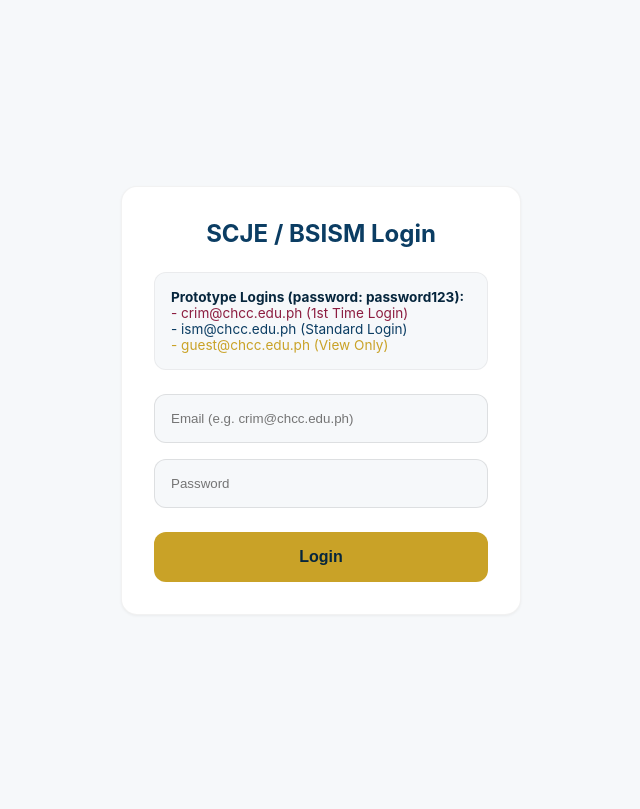
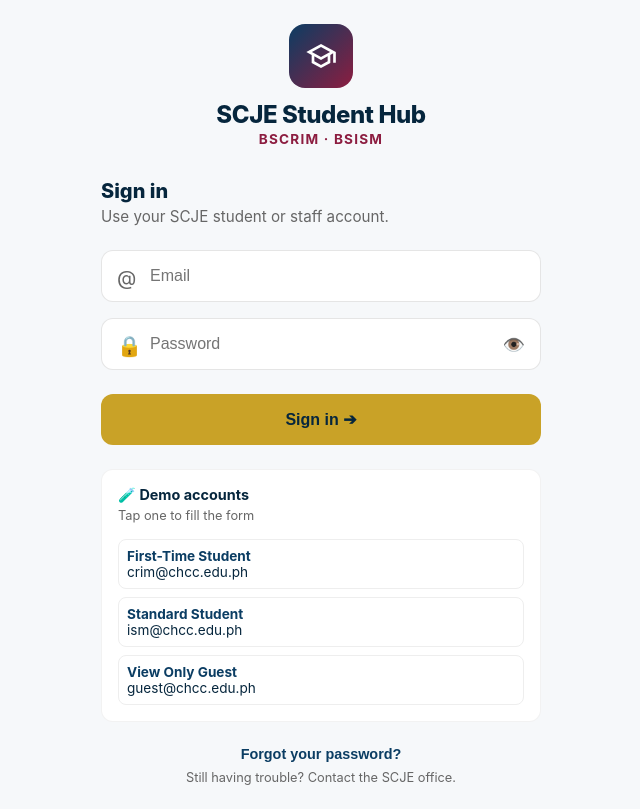
Before and after one commit to AspiringDeveloperCapu/SoftwareEngineer-FinalOutput-SCJEWebApp, a React (Vite) app in the folder frontend/: page / in a window 1280 px wide. Shown: the whole page, without its empty margins (319-959 px from the left). Built offline with nearby package versions, Linux system fonts and the light colour scheme.

Commit message:
Update Login page to strictly replicate Flutter app layout and styling

```diff
--- a/frontend/src/pages/Login.tsx
+++ b/frontend/src/pages/Login.tsx
@@ -5,11 +5,14 @@ export default function Login() {
   const navigate = useNavigate();
   const [email, setEmail] = useState("");
   const [password, setPassword] = useState("");
-  const [error, setError] = useState("");
+  const [obscure, setObscure] = useState(true);
+  const [isSubmitting, setIsSubmitting] = useState(false);
+  const [errorMessage, setErrorMessage] = useState<string | null>(null);
 
-  const handleLogin = async (e: React.FormEvent) => {
+  const handleSubmit = async (e: React.FormEvent) => {
     e.preventDefault();
-    setError("");
+    setErrorMessage(null);
+    setIsSubmitting(true);
 
     try {
       const response = await fetch("http://localhost:4000/api/auth/login", {
@@ -21,7 +24,8 @@ export default function Login() {
       const data = await response.json();
 
       if (!response.ok) {
-        setError(data.message || "Login failed");
+        setErrorMessage(data.message || "Login failed");
+        setIsSubmitting(false);
         return;
       }
 
@@ -36,43 +40,134 @@ export default function Login() {
         navigate("/dashboard");
       }
     } catch (err) {
-      setError("Failed to connect to the server. Is the backend running?");
+      setErrorMessage("Failed to connect to the server. Is the backend running?");
+      setIsSubmitting(false);
     }
   };
 
+  const fillDemoAccount = (demoEmail: string) => {
+    setEmail(demoEmail);
+    setPassword("password123");
+    setErrorMessage(null);
+  };
+
   return (
-    <div style={{ display: "flex", justifyContent: "center", alignItems: "center", height: "100vh", backgroundColor: "#F6F8FA" }}>
-      <div style={{ padding: "32px", backgroundColor: "white", borderRadius: "16px", border: "1px solid rgba(0,0,0,0.05)", boxShadow: "0 1px 3px rgba(0,0,0,0.05)", width: "100%", maxWidth: "400px" }}>
-        <h2 style={{ textAlign: "center", marginBottom: "24px", color: "#0B3D63", fontWeight: 700 }}>SCJE / BSISM Login</h2>
+    <div style={{ display: "flex", justifyContent: "center", alignItems: "center", minHeight: "100vh", backgroundColor: "#F6F8FA", padding: "24px" }}>
+      <div style={{ width: "100%", maxWidth: "440px", display: "flex", flexDirection: "column" }}>
 
-        <div style={{ marginBottom: "24px", fontSize: "0.85rem", backgroundColor: "#F6F8FA", padding: "16px", borderRadius: "12px", border: "1px solid rgba(0,0,0,0.05)" }}>
-          <strong style={{ color: "#06263D" }}>Prototype Logins (password: password123):</strong><br />
-          <span style={{ color: "#8C1D40" }}>- crim@chcc.edu.ph (1st Time Login)</span><br />
-          <span style={{ color: "#0B3D63" }}>- ism@chcc.edu.ph (Standard Login)</span><br />
-          <span style={{ color: "#C9A227" }}>- guest@chcc.edu.ph (View Only)</span>
+        {/* Brand Section */}
+        <div style={{ display: "flex", flexDirection: "column", alignItems: "center", marginBottom: "32px" }}>
+          <div style={{
+            background: "linear-gradient(to bottom right, #0B3D63, #8C1D40)",
+            padding: "16px", borderRadius: "16px", marginBottom: "12px",
+            display: "flex", justifyContent: "center", alignItems: "center",
+            width: "64px", height: "64px"
+          }}>
+            {/* SVG Placeholder for school icon */}
+            <svg fill="white" viewBox="0 0 24 24" width="32" height="32">
+              <path d="M12 3L1 9l4 2.18v6L12 21l7-3.82v-6l2.12-1.15V17h2V9L12 3zm6.82 6L12 12.72 5.18 9 12 5.28 18.82 9zM17 15.99l-5 2.73-5-2.73v-3.72l5 2.73 5-2.73v3.72z"/>
+            </svg>
+          </div>
+          <h1 style={{ color: "#06263D", fontSize: "1.5rem", fontWeight: 800, letterSpacing: "-0.4px", margin: "0 0 2px 0" }}>
+            SCJE Student Hub
+          </h1>
+          <p style={{ color: "#8C1D40", fontSize: "0.85rem", fontWeight: 700, letterSpacing: "1.2px", margin: 0 }}>
+            BSCRIM · BSISM
+          </p>
         </div>
 
-        {error && <p style={{ color: "#8C1D40", fontSize: "0.9rem", marginBottom: "16px", textAlign: "center" }}>{error}</p>}
+        {/* Title Section */}
+        <div style={{ marginBottom: "24px" }}>
+          <h2 style={{ fontSize: "1.25rem", fontWeight: 800, color: "#06263D", marginBottom: "4px" }}>Sign in</h2>
+          <p style={{ color: "#666", fontSize: "0.95rem" }}>Use your SCJE student or staff account.</p>
+        </div>
 
-        <form onSubmit={handleLogin} style={{ display: "flex", flexDirection: "column", gap: "16px" }}>
+        {/* Form */}
+        <form onSubmit={handleSubmit} style={{ display: "flex", flexDirection: "column", gap: "16px" }}>
+          {/* Email Input */}
+          <div style={{ position: "relative" }}>
+            <span style={{ position: "absolute", left: "16px", top: "16px", fontSize: "20px", color: "#666" }}>@</span>
             <input
               type="email"
-            placeholder="Email (e.g. crim@chcc.edu.ph)"
+              placeholder="Email"
               value={email}
-            onChange={(e) => setEmail(e.target.value)}
-            style={{ padding: "16px", borderRadius: "12px", border: "1px solid rgba(0,0,0,0.1)", outlineColor: "#0B3D63", backgroundColor: "#F6F8FA" }}
+              onChange={(e) => { setEmail(e.target.value); setErrorMessage(null); }}
+              style={{ width: "100%", padding: "16px 16px 16px 48px", borderRadius: "12px", border: "1px solid rgba(0,0,0,0.1)", outlineColor: "#0B3D63", backgroundColor: "#fff", fontSize: "1rem" }}
               required
             />
+          </div>
+
+          {/* Password Input */}
+          <div style={{ position: "relative" }}>
+            <span style={{ position: "absolute", left: "16px", top: "16px", fontSize: "20px", color: "#666" }}>🔒</span>
             <input
-            type="password"
+              type={obscure ? "password" : "text"}
               placeholder="Password"
               value={password}
-            onChange={(e) => setPassword(e.target.value)}
-            style={{ padding: "16px", borderRadius: "12px", border: "1px solid rgba(0,0,0,0.1)", outlineColor: "#0B3D63", backgroundColor: "#F6F8FA" }}
+              onChange={(e) => { setPassword(e.target.value); setErrorMessage(null); }}
+              style={{ width: "100%", padding: "16px 48px 16px 48px", borderRadius: "12px", border: "1px solid rgba(0,0,0,0.1)", outlineColor: "#0B3D63", backgroundColor: "#fff", fontSize: "1rem" }}
               required
             />
-          <button type="submit" className="login-btn" style={{ padding: "16px", fontSize: "16px", marginTop: "8px" }}>Login</button>
+            <button
+              type="button"
+              onClick={() => setObscure(!obscure)}
+              style={{ position: "absolute", right: "12px", top: "12px", background: "none", border: "none", cursor: "pointer", fontSize: "18px", color: "#666", padding: "4px" }}
+            >
+              {obscure ? "👁️" : "🙈"}
+            </button>
+          </div>
+
+          {/* Error Banner */}
+          {errorMessage && (
+            <div style={{ backgroundColor: "#ffebee", padding: "12px", borderRadius: "12px", display: "flex", alignItems: "center", gap: "8px" }}>
+              <span style={{ color: "#c62828" }}>⚠️</span>
+              <span style={{ color: "#c62828", fontSize: "13px", fontWeight: 600 }}>{errorMessage}</span>
+            </div>
+          )}
+
+          {/* Submit Button */}
+          <button
+            type="submit"
+            disabled={isSubmitting}
+            style={{
+              backgroundColor: "#C9A227", color: "#06263D", border: "none", padding: "16px",
+              borderRadius: "12px", cursor: "pointer", fontWeight: 700, fontSize: "16px",
+              marginTop: "8px", opacity: isSubmitting ? 0.7 : 1, transition: "background 0.2s"
+            }}
+          >
+            {isSubmitting ? "Signing in..." : "Sign in ➔"}
+          </button>
         </form>
+
+        {/* Demo Accounts Card */}
+        <div style={{ marginTop: "24px", backgroundColor: "#fff", borderRadius: "12px", border: "1px solid rgba(0,0,0,0.05)", padding: "16px" }}>
+          <h3 style={{ fontSize: "0.9rem", fontWeight: 700, color: "#06263D", marginBottom: "4px" }}>🧪 Demo accounts</h3>
+          <p style={{ fontSize: "0.8rem", color: "#666", marginBottom: "16px" }}>Tap one to fill the form</p>
+
+          <ul style={{ listStyle: "none", padding: 0, margin: 0, display: "flex", flexDirection: "column", gap: "8px" }}>
+            <li onClick={() => fillDemoAccount("crim@chcc.edu.ph")} style={{ padding: "8px", borderRadius: "8px", cursor: "pointer", border: "1px solid #eee", fontSize: "0.85rem" }}>
+              <strong style={{ color: "#0B3D63" }}>First-Time Student</strong><br/>
+              crim@chcc.edu.ph
+            </li>
+            <li onClick={() => fillDemoAccount("ism@chcc.edu.ph")} style={{ padding: "8px", borderRadius: "8px", cursor: "pointer", border: "1px solid #eee", fontSize: "0.85rem" }}>
+              <strong style={{ color: "#0B3D63" }}>Standard Student</strong><br/>
+              ism@chcc.edu.ph
+            </li>
+            <li onClick={() => fillDemoAccount("guest@chcc.edu.ph")} style={{ padding: "8px", borderRadius: "8px", cursor: "pointer", border: "1px solid #eee", fontSize: "0.85rem" }}>
+              <strong style={{ color: "#0B3D63" }}>View Only Guest</strong><br/>
+              guest@chcc.edu.ph
+            </li>
+          </ul>
+        </div>
+
+        {/* Footer Links */}
+        <div style={{ marginTop: "24px", textAlign: "center", display: "flex", flexDirection: "column", gap: "8px" }}>
+          <button style={{ background: "none", border: "none", color: "#0B3D63", cursor: "pointer", fontWeight: 600, fontSize: "0.9rem" }}>
+            Forgot your password?
+          </button>
+          <p style={{ color: "#666", fontSize: "0.8rem" }}>Still having trouble? Contact the SCJE office.</p>
+        </div>
+
       </div>
     </div>
   );
```
Lines whose indentation alone changed are shown as unchanged.
